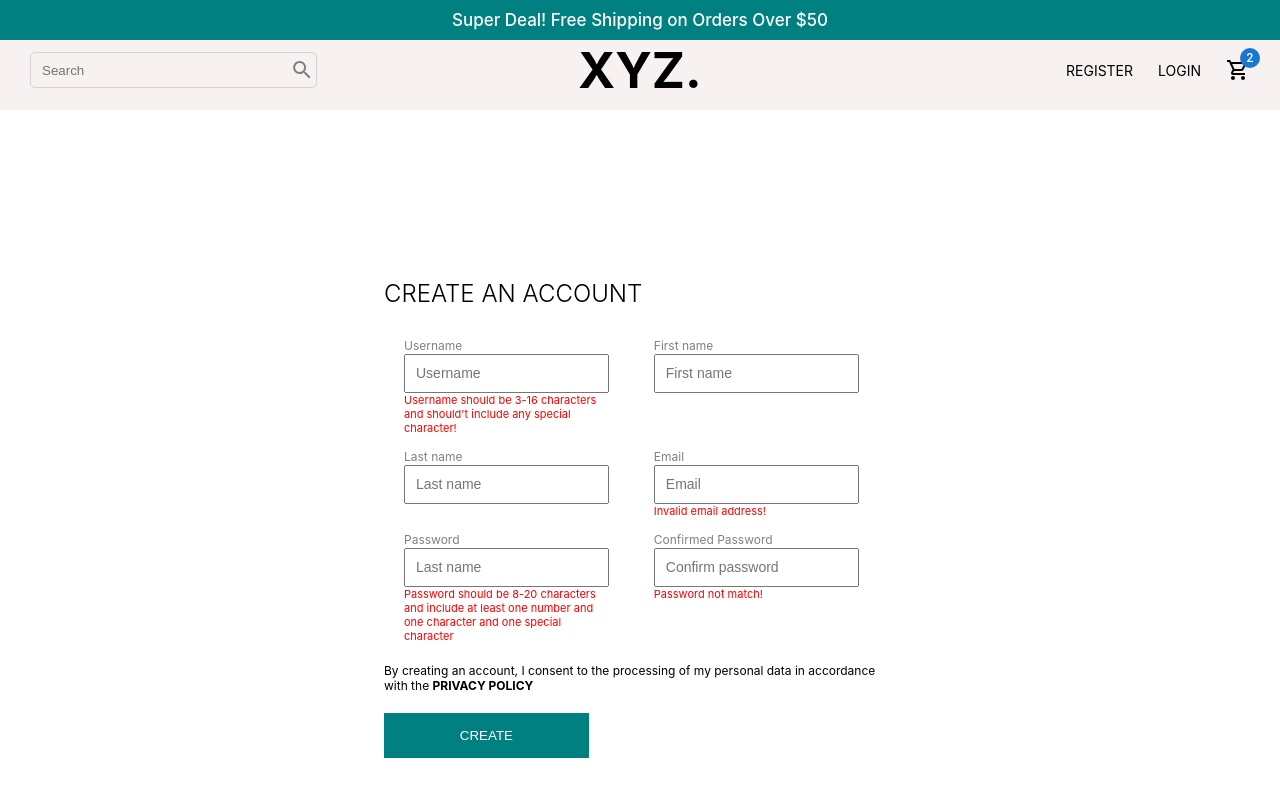
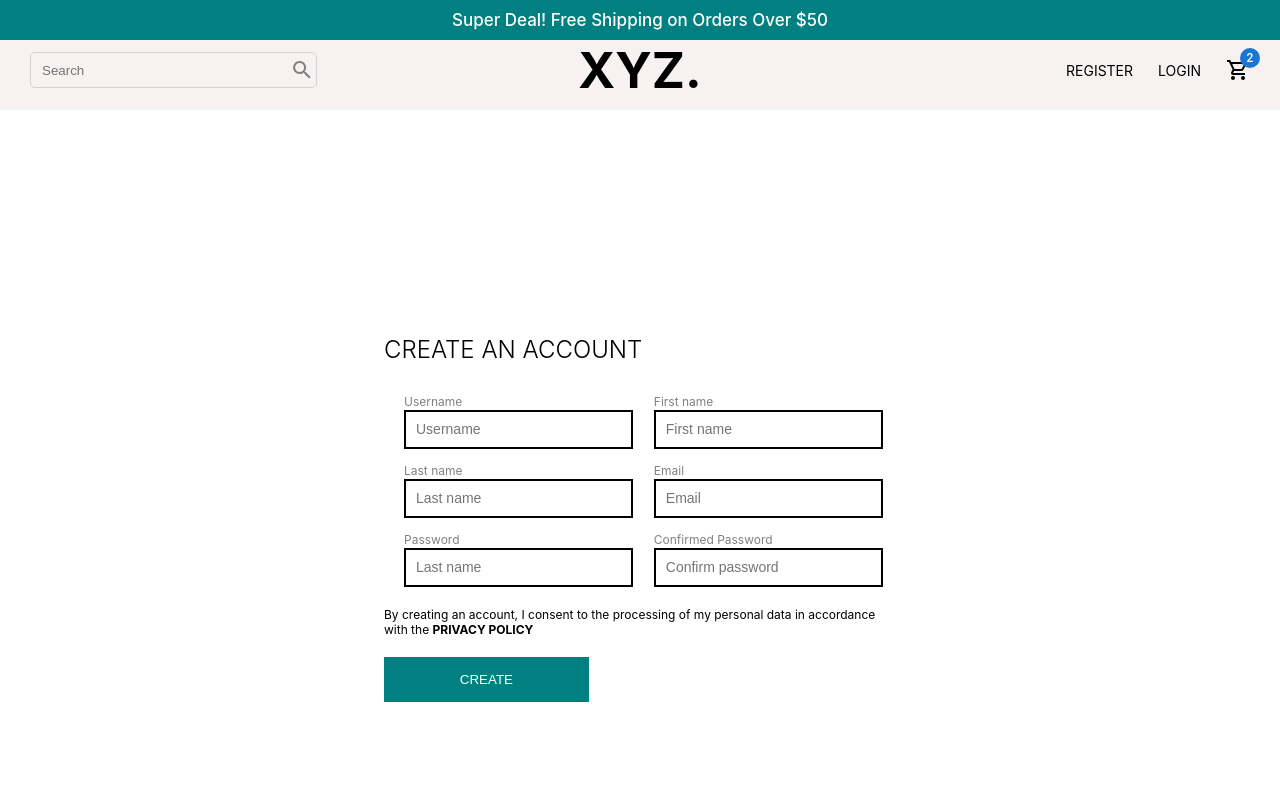
Before and after one commit to yaoyangdi/flash_sales, a React (Create React App) app in the folder frontend/ecommerce/: page /register in a window 1280 px wide. Shown: the top 800 px of the page. Built offline with nearby package versions, Linux system fonts and the light colour scheme.

Commit message:
form data validation added

```diff
--- a/frontend/ecommerce/src/components/FormInput.jsx
+++ b/frontend/ecommerce/src/components/FormInput.jsx
@@ -1,3 +1,4 @@
+import { useState } from "react";
 import styled from "styled-components";
 
 const Label = styled.span`
@@ -5,33 +6,44 @@ const Label = styled.span`
 `;
 const InputContainer = styled.label`
 
-margin: 10px 25px 0px 20px;
-color: gray;
-width: 40%;
-min-height: 40px;
+    margin: 10px 25px 0px 20px;
+    color: gray;
+    width: 40%;
+    min-height: 40px;
 `;
 const Input = styled.input`
     flex: 1;
     padding: 10px;
     font-size: 14px;
     height: 15px;
+    width: 100%;
+    border: 2px solid black;
+    &:focus{
+        border: 2px solid red;
+    }
+
 `;
 const ErrorMessage = styled.span`
     display: none;
     font-size: 11px;
     color: red;
     font-weight: 400;
-    ${Input}:invalid+ & {
+    ${Input}:focus:invalid+ & {
         display: block;
     }
 `;
 
 const FormInput = (props) => {
-  const {label, key, errorMessage, onChange, ...inputProps} = props;
+  const {label, errorMessage, onChange, ...inputProps} = props;
+  const [blur, setBlur] = useState(true);
+  const handleBlur = (e) => {
+    setBlur(true);
+    console.log(blur);
+  }
   return (
     <InputContainer>
         <Label>{label}</Label>
-        <Input {...inputProps} onChange={onChange}></Input>
+        <Input  {...inputProps} onChange={onChange} onBlur={handleBlur} focused={blur.toString()}></Input>
         <ErrorMessage>{errorMessage}</ErrorMessage>
     </InputContainer>
 
--- a/frontend/ecommerce/src/pages/Register.jsx
+++ b/frontend/ecommerce/src/pages/Register.jsx
@@ -133,7 +133,7 @@ const Register = () => {
         <Container>
             <Wrapper>
                 <Title>CREATE AN ACCOUNT</Title>
-                <Form onSubmit={handleSubmit}>
+                <Form onSubmit={handleSubmit} >
                     {inputs.map((input)=>(
                         <FormInput key={input.id} {...input} value={values[input.name]} onChange={onChange}/>
                     ))}
```
